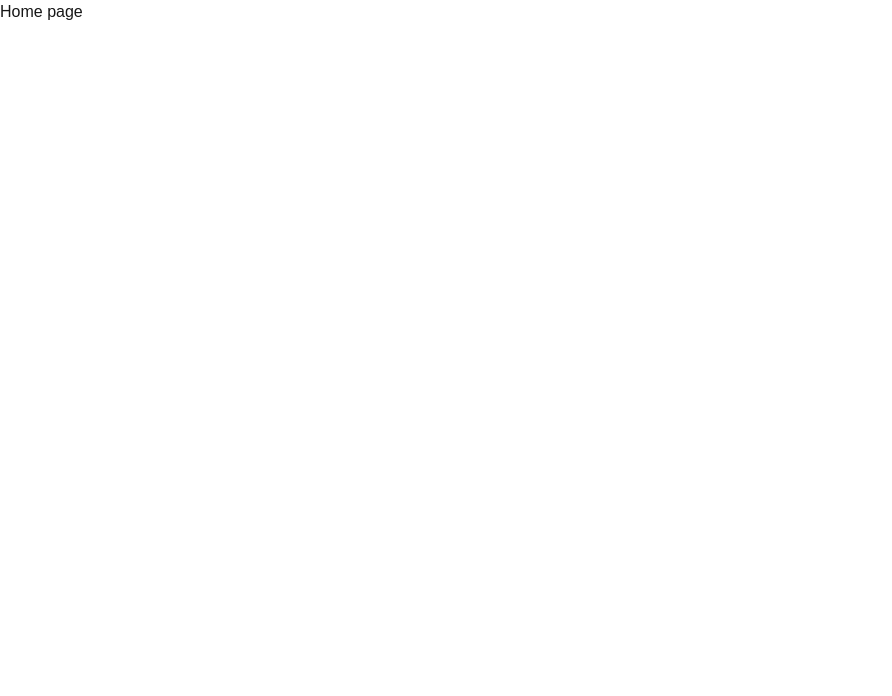
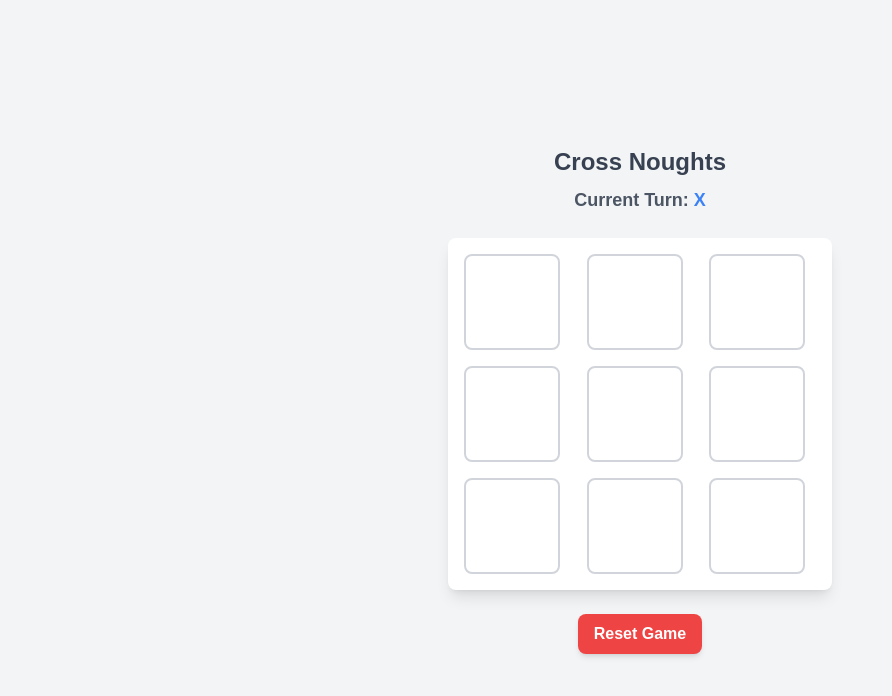
Before and after one commit to Md-Sazzad-Ahsan/CrossNoughts, a Next.js app: page / in a window 1280 px wide. Shown: the top 696 px of the page, without its empty margins (0-892 px from the left). Built offline with nearby package versions, Linux system fonts and the light colour scheme.

Commit message:
Add Basic Two Player Logic

```diff
--- /dev/null
+++ b/app/gameLogic.js
@@ -0,0 +1,79 @@
+export const createInitialGrid = () => Array(9).fill(null);
+
+export const getNextPlayer = (isXTurn) => (isXTurn ? 'X' : 'O');
+
+// Define winning combinations
+const WINNING_COMBINATIONS = [
+  [0, 1, 2], // Top row
+  [3, 4, 5], // Middle row
+  [6, 7, 8], // Bottom row
+  [0, 3, 6], // Left column
+  [1, 4, 7], // Middle column
+  [2, 5, 8], // Right column
+  [0, 4, 8], // Diagonal (top-left to bottom-right)
+  [2, 4, 6], // Diagonal (top-right to bottom-left)
+];
+
+// Check if a player has won
+export const checkWinner = (grid) => {
+  for (let combination of WINNING_COMBINATIONS) {
+    const [a, b, c] = combination;
+    if (grid[a] && grid[a] === grid[b] && grid[a] === grid[c]) {
+      return grid[a]; // Return the winner ('X' or 'O')
+    }
+  }
+  return null; // No winner yet
+};
+
+export const handleCellClick = (
+    grid,
+    index,
+    isXTurn,
+    playerPositions,
+    setGrid,
+    setIsXTurn,
+    setPlayerPositions,
+    setWinner,
+    winner
+  ) => {
+    // Prevent input if the cell is filled or there's a winner
+    if (grid[index] || winner) return;
+
+    const currentPlayer = isXTurn ? 'X' : 'O';
+    const newGrid = [...grid];
+    const newPlayerPositions = { ...playerPositions };
+
+    // Update player's positions
+    if (!newPlayerPositions[currentPlayer]) {
+      newPlayerPositions[currentPlayer] = [];
+    }
+
+    newPlayerPositions[currentPlayer].push(index);
+
+    // Remove the oldest position if the player already has 3
+    if (newPlayerPositions[currentPlayer].length > 3) {
+      const oldestPosition = newPlayerPositions[currentPlayer].shift(); // Remove the first position
+      newGrid[oldestPosition] = null; // Clear the grid at the oldest position
+    }
+
+    // Update the grid
+    newGrid[index] = currentPlayer;
+    setGrid(newGrid);
+    setPlayerPositions(newPlayerPositions);
+
+    // Check for a winner
+    const winnerResult = checkWinner(newGrid);
+    if (winnerResult) {
+      setWinner(winnerResult);
+    } else {
+      setIsXTurn(!isXTurn); // Switch turns if no winner
+    }
+  };
+
+
+export const resetGame = (setGrid, setIsXTurn, setPlayerPositions, setWinner) => {
+  setGrid(createInitialGrid());
+  setIsXTurn(true);
+  setPlayerPositions({ X: [], O: [] });
+  setWinner(null);
+};
--- a/app/page.js
+++ b/app/page.js
@@ -1,9 +1,62 @@
-import Image from "next/image";
+'use client';
+import React, { useState } from 'react';
+import Board from '../components/BoardDesign/Board';
+import {
+  createInitialGrid,
+  getNextPlayer,
+  handleCellClick,
+  resetGame,
+} from './gameLogic';
 
 export default function Home() {
+  const [grid, setGrid] = useState(createInitialGrid());
+  const [isXTurn, setIsXTurn] = useState(true);
+  const [playerPositions, setPlayerPositions] = useState({ X: [], O: [] });
+  const [winner, setWinner] = useState(null);
+
   return (
-   <main>
-    <h1>Home page</h1>
-   </main>
+    <div className="flex flex-col justify-center items-center min-h-screen bg-gray-100">
+      {/* Player Turn or Winner Indicator */}
+      <div className="mb-6 text-center">
+        <h1 className="text-2xl font-bold text-gray-700">Cross Noughts</h1>
+        {!winner ? (
+          <p className="mt-2 text-lg font-semibold text-gray-600">
+            Current Turn: <span className={`text-${isXTurn ? 'blue-500' : 'pink-500'}`}>{getNextPlayer(isXTurn)}</span>
+          </p>
+        ) : (
+          <p className="mt-2 text-lg font-bold text-green-500">
+            🎉 Winner: {winner} 🎉
+          </p>
+        )}
+      </div>
+
+      {/* Game Board */}
+      <Board
+        grid={grid}
+        onCellClick={(index) =>
+          handleCellClick(
+            grid,
+            index,
+            isXTurn,
+            playerPositions,
+            setGrid,
+            setIsXTurn,
+            setPlayerPositions,
+            setWinner,
+            winner
+          )
+        }
+      />
+
+      {/* Reset Button */}
+      <div className="flex justify-center mt-6">
+        <button
+          className="px-4 py-2 bg-red-500 text-white font-semibold rounded-lg shadow-md hover:bg-red-600 transition"
+          onClick={() => resetGame(setGrid, setIsXTurn, setPlayerPositions, setWinner)}
+        >
+          Reset Game
+        </button>
+      </div>
+    </div>
   );
 }
--- /dev/null
+++ b/components/BoardDesign/Board.jsx
@@ -0,0 +1,22 @@
+import React from 'react';
+
+const Board = ({ grid, onCellClick }) => {
+  return (
+    <div className="grid grid-cols-3 gap-4 p-4 bg-white rounded-lg shadow-lg w-80 sm:w-96">
+      {grid.map((cell, index) => (
+        <div
+          key={index}
+          className={`w-20 h-20 sm:w-24 sm:h-24 flex items-center justify-center border-2 border-gray-300 rounded-lg
+                      text-4xl font-bold cursor-pointer hover:bg-gray-100 transition-transform ${
+                        cell === 'X' ? 'text-blue-500' : cell === 'O' ? 'text-pink-500' : 'text-gray-400'
+                      }`}
+          onClick={() => onCellClick(index)}
+        >
+          {cell || ''}
+        </div>
+      ))}
+    </div>
+  );
+};
+
+export default Board;
```
